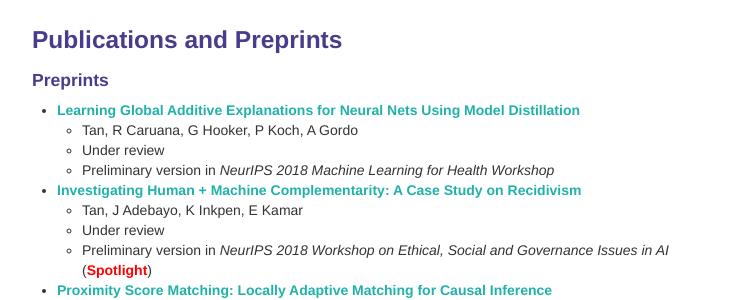
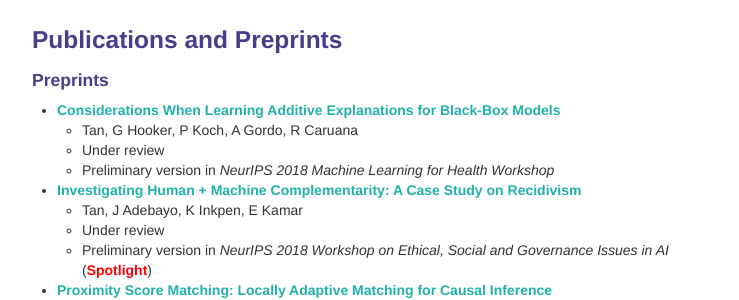
Before and after one commit to shftan/shftan.github.io, a Jekyll site: the page built from index.md, in a window 1280 px wide and 900 px high, scrolled down 803 px. Shown: the part 158-458 px from the top of the window, without its empty margins (258-997 px from the left). Built offline with Jekyll 4.4.1, drawn with Linux system fonts in a browser that asks for light colours.

Commit message:
Update index.md

```diff
--- a/index.md
+++ b/index.md
@@ -52,8 +52,8 @@ For older news, click <a class="paper" href="oldernews.html">here</a>.
 <div class="row-fluid" id="publications"><h3>Publications and Preprints</h3>
 <h4>Preprints</h4>
 </div>
-- <a class="paper" href="papers/globaladditive.pdf">Learning Global Additive Explanations for Neural Nets Using Model Distillation</a>
-   - Tan, R Caruana, G Hooker, P Koch, A Gordo
+- <a class="paper" href="papers/globaladditive.pdf">Considerations When Learning Additive Explanations for Black-Box Models</a>
+   - Tan, G Hooker, P Koch, A Gordo, R Caruana
    - Under review
    - Preliminary version in _NeurIPS 2018 Machine Learning for Health Workshop_
 - <a class="paper" href="papers/turkercompas.pdf">Investigating Human + Machine Complementarity: A Case Study on Recidivism</a>
```
